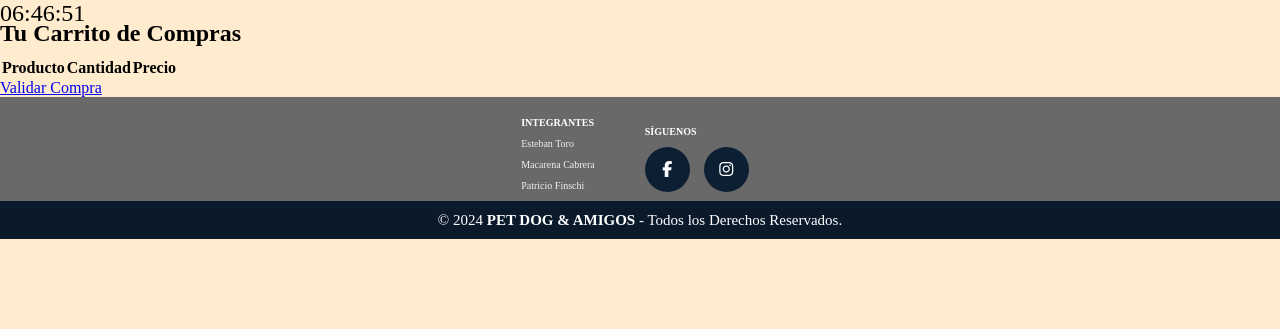
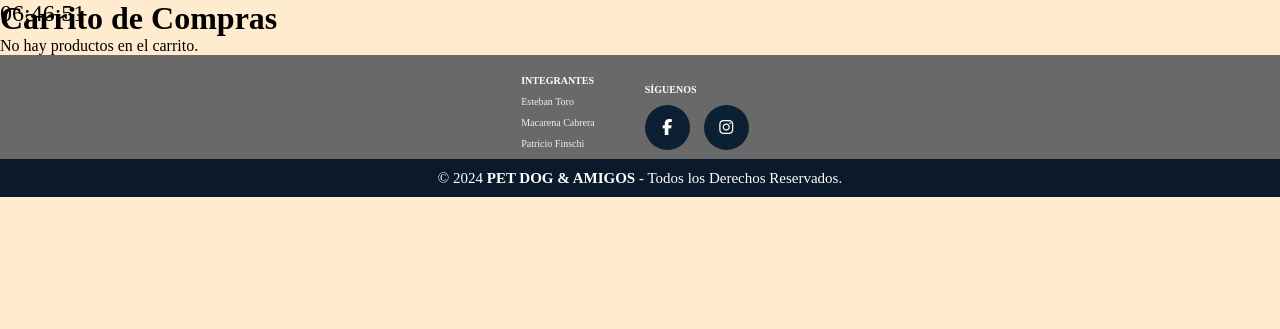
Before and after one commit to fonchoo/Experiencia_3, a Django app: page /mostrar_carrito/ in a window 1280 px wide. Shown: the part 70-399 px from the top of the page. Run offline with Django 5.2, Linux system fonts and the light colour scheme; a user stored in the database is signed in; data comes from the database, SQL or seed files in the repository; both versions use the stored data as it was after the commit; lists and menus that the app fills with data are empty; some libraries are stand-ins or nearby versions.

Commit message:
carro de compra

```diff
--- a/ProyWeb_Toro_Cabrera_Finschi_001D_EV3/ProyWeb_Toro_Cabrera_Finschi_001D_EV3/petanddogs/models.py
+++ b/ProyWeb_Toro_Cabrera_Finschi_001D_EV3/ProyWeb_Toro_Cabrera_Finschi_001D_EV3/petanddogs/models.py
@@ -67,6 +67,7 @@
     def __str__(self):
         return f"Boleta {self.id} - {self.cliente.email}"
 
+
 class DetalleCompra(models.Model):
     boleta = models.ForeignKey(BoletaCompra, related_name='detalles', on_delete=models.CASCADE, verbose_name="Boleta de Compra")
     producto = models.ForeignKey(Producto, on_delete=models.CASCADE, verbose_name="Producto")
--- a/ProyWeb_Toro_Cabrera_Finschi_001D_EV3/ProyWeb_Toro_Cabrera_Finschi_001D_EV3/petanddogs/templates/petanddogs/mostrar_carrito.html
+++ b/ProyWeb_Toro_Cabrera_Finschi_001D_EV3/ProyWeb_Toro_Cabrera_Finschi_001D_EV3/petanddogs/templates/petanddogs/mostrar_carrito.html
@@ -1,24 +1,34 @@
 {% extends "petanddogs/base.html" %}
+{% load multiplicacion %}
 
 {% block content %}
-  <h2>Tu Carrito de Compras</h2>
+<h1>Carrito de Compras</h1>
+    {% if carrito %}
         <table>
             <thead>
                 <tr>
                     <th>Producto</th>
+                    <th>Precio</th>
                     <th>Cantidad</th>
-        <th>Precio</th>
+                    <th>Total</th>
                 </tr>
             </thead>
             <tbody>
-      {% for detalle in detalles %}
+                {% for producto_id, detalles in carrito.items %}
                     <tr>
-          <td>{{ detalle.producto.nombre }}</td>
-          <td>{{ detalle.cantidad }}</td>
-          <td>{{ detalle.precio }}</td>
+                        <td>{{ detalles.nombre }}</td>
+                        <td>{{ detalles.precio }}</td>
+                        <td>{{ detalles.cantidad }}</td>
+                        <td>{{ detalles.precio|mul:detalles.cantidad }}</td>
                     </tr>
                 {% endfor %}
             </tbody>
         </table>
-  <a href="{% url 'validar_compra' %}">Validar Compra</a>
+        <form method="POST" action="{% url 'procesar_compra' %}">
+            {% csrf_token %}
+            <button type="submit">Procesar Compra</button>
+        </form>
+    {% else %}
+        <p>No hay productos en el carrito.</p>
+    {% endif %}
 {% endblock %}
--- a/ProyWeb_Toro_Cabrera_Finschi_001D_EV3/ProyWeb_Toro_Cabrera_Finschi_001D_EV3/petanddogs/urls.py
+++ b/ProyWeb_Toro_Cabrera_Finschi_001D_EV3/ProyWeb_Toro_Cabrera_Finschi_001D_EV3/petanddogs/urls.py
@@ -28,5 +28,5 @@
     path('registrosAdd', views.registroAdd, name='registroAdd'),
     path('agregar_al_carrito/<str:producto_id>', views.agregar_al_carrito, name='agregar_al_carrito'),
     path('mostrar_carrito/', views.mostrar_carrito, name='mostrar_carrito'),
-    path('validar_compra/', views.validar_compra, name='validar_compra'),
+    path('procesar_compra/', views.procesar_compra, name='procesar_compra'),
 ]
--- a/ProyWeb_Toro_Cabrera_Finschi_001D_EV3/ProyWeb_Toro_Cabrera_Finschi_001D_EV3/petanddogs/views.py
+++ b/ProyWeb_Toro_Cabrera_Finschi_001D_EV3/ProyWeb_Toro_Cabrera_Finschi_001D_EV3/petanddogs/views.py
@@ -9,7 +9,7 @@
 from .models import CustomUser
 from django.contrib.auth.models import User
 from django.views.decorators.csrf import csrf_protect
-from .forms import AgregarAlCarritoForm
+from django.utils import timezone
 # Create your views here.
 def index(request):
     context={}
@@ -231,30 +231,42 @@
 def agregar_al_carrito(request, producto_id):
     producto = get_object_or_404(Producto, id_producto=producto_id)
     if request.method == 'POST':
-        form = AgregarAlCarritoForm(request.POST)
-        if form.is_valid():
-            cantidad = form.cleaned_data['cantidad']
-            boleta, created = BoletaCompra.objects.get_or_create(cliente=request.user, estado_pedido='recibido')
-            DetalleCompra.objects.create(
-                boleta=boleta,
-                producto=producto,
-                cantidad=cantidad,
-                precio=producto.precio * cantidad
-            )
-            return redirect('petanddogs/mostrar_carrito.html')
-    else:
-        form = AgregarAlCarritoForm(initial={'producto': producto})
-    return render(request, 'petanddogs/agregar_al_carrito.html', {'form': form, 'producto': producto})
+        cantidad = int(request.POST.get('cantidad', 1))
+        carrito = request.session.get('carrito', {})
+        if producto_id in carrito:
+            carrito[producto_id]['cantidad'] += cantidad
+        else:
+            carrito[producto_id] = {
+                'nombre': producto.nombre,
+                'precio': producto.precio,
+                'cantidad': cantidad,
+                'imagen': producto.imagen.url if producto.imagen else None
+            }
+        request.session['carrito'] = carrito
+        return redirect('mostrar_carrito')
+
+    return render(request, 'agregar_al_carrito.html', {'producto': producto})
 
 @login_required
 def mostrar_carrito(request):
-    boleta, created = BoletaCompra.objects.get_or_create(cliente=request.user, estado_pedido='recibido')
-    detalles = boleta.detalles.all()
-    return render(request, 'petanddogs/mostrar_carrito.html', {'boleta': boleta, 'detalles': detalles})
+    carrito = request.session.get('carrito', {})
+    return render(request, 'petanddogs/mostrar_carrito.html', {'carrito': carrito})
 
 @login_required
-def validar_compra(request):
-    boleta = get_object_or_404(BoletaCompra, cliente=request.user, estado_pedido='recibido')
-    boleta.estado_pedido = 'validado'
+def procesar_compra(request):
+    carrito = request.session.get('carrito', {})
+    if not carrito:
+        return redirect('mostrar_carrito')
+
+    boleta = BoletaCompra(cliente=request.user, fecha_compra=timezone.now(), estado_pedido='recibido')
     boleta.save()
+
+    for producto_id, detalles in carrito.items():
+        producto = get_object_or_404(Producto, id_producto=producto_id)
+        cantidad = detalles['cantidad']
+        precio = detalles['precio']
+        detalle = DetalleCompra(boleta=boleta, producto=producto, cantidad=cantidad, precio=precio)
+        detalle.save()
+
+    request.session['carrito'] = {}
     return render(request, 'petanddogs/compra_validada.html', {'boleta': boleta})
```
Also changed, not shown: ProyWeb_Toro_Cabrera_Finschi_001D_EV3/ProyWeb_Toro_Cabrera_Finschi_001D_EV3/petanddogs/templates/petanddogs/agregar_al_carrito.html (+8 -7 lines), ProyWeb_Toro_Cabrera_Finschi_001D_EV3/ProyWeb_Toro_Cabrera_Finschi_001D_EV3/petanddogs/templates/petanddogs/compra_validada.html (+29 -7 lines), ProyWeb_Toro_Cabrera_Finschi_001D_EV3/ProyWeb_Toro_Cabrera_Finschi_001D_EV3/petanddogs/templates/petanddogs/product_list.html (+6 -9 lines), ProyWeb_Toro_Cabrera_Finschi_001D_EV3/ProyWeb_Toro_Cabrera_Finschi_001D_EV3/petanddogs/templatetags/multiplicacion.py (added, +11 -0 lines), ProyWeb_Toro_Cabrera_Finschi_001D_EV3/ProyWeb_Toro_Cabrera_Finschi_001D_EV3/db.sqlite3, ProyWeb_Toro_Cabrera_Finschi_001D_EV3/ProyWeb_Toro_Cabrera_Finschi_001D_EV3/petanddogs/templatetags/__init__.py (added). Lines whose indentation alone changed are shown as unchanged.
